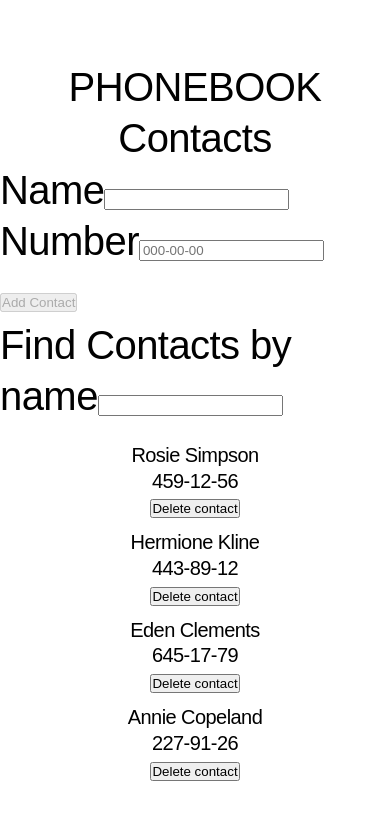
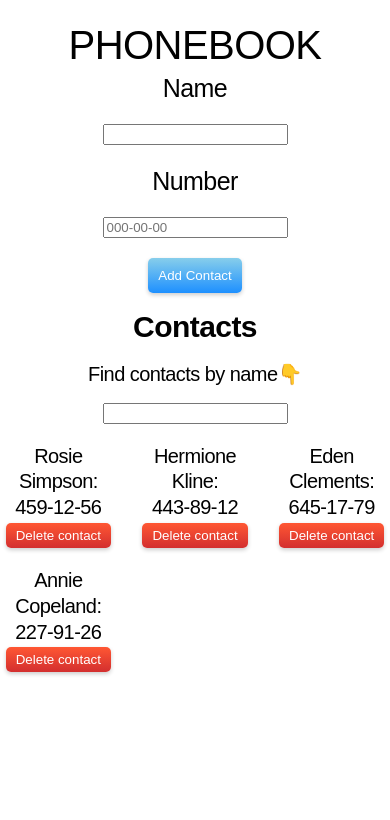
Before and after one commit to Kreal11/goit-react-hw-02-phonebook, a React (Create React App) app: page / in a window 390 px wide. Shown: the top 820 px of the page. Built offline with nearby package versions, Linux system fonts and the light colour scheme.

Commit message:
add styles for 2 task (whole phonebook)

```diff
--- a/src/components/AddContact/AddContact.jsx
+++ b/src/components/AddContact/AddContact.jsx
@@ -1,5 +1,11 @@
 import { Component } from 'react';
 import Notiflix from 'notiflix';
+import {
+  StyledAddContactInput,
+  StyledAddContactForm,
+  StyledAddContactLabel,
+  StyledAddContactButton,
+} from './AddContact.styled';
 
 export class AddContact extends Component {
   state = {
@@ -26,9 +32,11 @@ export class AddContact extends Component {
     const { name, number } = this.state;
     return (
       <div>
-        <form action="">
-          <label htmlFor={crypto.randomUUID()}>Name</label>
-          <input
+        <StyledAddContactForm>
+          <StyledAddContactLabel htmlFor={crypto.randomUUID()}>
+            Name
+          </StyledAddContactLabel>
+          <StyledAddContactInput
             type="text"
             value={name}
             name="name"
@@ -36,8 +44,10 @@ export class AddContact extends Component {
             onChange={this.handleOnChangeInput}
             required
           />
-          <label htmlFor={crypto.randomUUID()}>Number</label>
-          <input
+          <StyledAddContactLabel htmlFor={crypto.randomUUID()}>
+            Number
+          </StyledAddContactLabel>
+          <StyledAddContactInput
             type="tel"
             value={number}
             name="number"
@@ -46,14 +56,14 @@ export class AddContact extends Component {
             placeholder="000-00-00"
             required
           />
-          <button
+          <StyledAddContactButton
             type="button"
             onClick={this.handleOnClick}
             disabled={!name || !name.trim() || !number || !number.trim()}
           >
             Add Contact
-          </button>
-        </form>
+          </StyledAddContactButton>
+        </StyledAddContactForm>
       </div>
     );
   }
--- a/src/components/AddContact/AddContact.styled.js
+++ b/src/components/AddContact/AddContact.styled.js
@@ -0,0 +1,34 @@
+import styled from 'styled-components';
+
+export const StyledAddContactForm = styled.form`
+  display: flex;
+  flex-direction: column;
+  align-items: center;
+  gap: 20px;
+`;
+
+export const StyledAddContactInput = styled.input`
+  max-width: 200px;
+`;
+
+export const StyledAddContactLabel = styled.label`
+  font-size: 25px;
+`;
+
+export const StyledAddContactButton = styled.button`
+  max-width: 100px;
+  padding: 10px;
+  margin: 0 auto;
+  background: linear-gradient(to bottom, #87ceeb, #1e90ff);
+  color: #fff;
+  border-radius: 5px;
+  border: none;
+  cursor: pointer;
+  box-shadow: 0 2px 4px rgba(0, 0, 0, 0.2);
+  transition: transform 0.2s;
+
+  &:active {
+    opacity: 0.7;
+    transform: scale(0.95);
+  }
+`;
--- a/src/components/AllContacts/AllContacts.styled.js
+++ b/src/components/AllContacts/AllContacts.styled.js
@@ -2,10 +2,12 @@ const { default: styled } = require('styled-components');
 
 export const StyledAllContactsUl = styled.ul`
   margin-top: 20px;
+  margin-bottom: 30px;
   font-size: 20px;
-  display: flex;
+  display: grid;
+  grid-template-columns: repeat(3, 1fr);
   flex-direction: column;
   align-items: center;
-  gap: 10px;
+  gap: 20px;
   text-align: center;
 `;
--- a/src/components/App.jsx
+++ b/src/components/App.jsx
@@ -68,7 +68,7 @@ export class App extends Component {
     return (
       <div
         style={{
-          height: '100vh',
+          marginTop: '20px',
           display: 'flex',
           justifyContent: 'center',
           alignItems: 'center',
@@ -78,9 +78,9 @@ export class App extends Component {
         }}
       >
         <h1>PHONEBOOK</h1>
-        <h2>Contacts</h2>
         <div>
           <AddContact addContact={this.handleAddNewContact} />
+
           <SearchContacts changeFilter={this.handlChangeFilter} />
           <AllContacts
             dataContacts={filteredContact}
--- a/src/components/OneContact/OneContact.jsx
+++ b/src/components/OneContact/OneContact.jsx
@@ -1,15 +1,16 @@
 import { Component } from 'react';
+import { OneContactDeleteButton } from './OneContact.styled';
 
 export class OneContact extends Component {
   render() {
     const { id, name, number, deleteContact } = this.props;
     return (
       <li>
-        <p>{name}</p>
+        <p>{name}:</p>
         <p>{number}</p>
-        <button type="button" onClick={() => deleteContact(id)}>
+        <OneContactDeleteButton type="button" onClick={() => deleteContact(id)}>
           Delete contact
-        </button>
+        </OneContactDeleteButton>
       </li>
     );
   }
--- /dev/null
+++ b/src/components/OneContact/OneContact.styled.js
@@ -0,0 +1,19 @@
+import styled from 'styled-components';
+
+export const OneContactDeleteButton = styled.button`
+  max-width: 150px;
+  padding: 5px 10px;
+  margin: 0 auto;
+  background: linear-gradient(to bottom, #ff5733, #d32f2f);
+  color: #fff;
+  border-radius: 5px;
+  border: none;
+  cursor: pointer;
+  box-shadow: 0 2px 4px rgba(0, 0, 0, 0.2);
+  transition: transform 0.2s;
+
+  &:active {
+    opacity: 0.7;
+    transform: scale(0.95);
+  }
+`;
--- a/src/components/SearchContact/SearchContact.jsx
+++ b/src/components/SearchContact/SearchContact.jsx
@@ -1,20 +1,29 @@
 import { Component } from 'react';
+import {
+  StyledSearchWrapper,
+  StyledSearchLabel,
+  StyledContactsHeader,
+  StyledSearchInput,
+} from './SearchContact.styled';
 
 export class SearchContacts extends Component {
   render() {
     const { changeFilter } = this.props;
 
     return (
-      <div>
-        <label htmlFor={crypto.randomUUID()}>Find Contacts by name</label>
-        <input
+      <StyledSearchWrapper>
+        <StyledContactsHeader>Contacts</StyledContactsHeader>
+        <StyledSearchLabel htmlFor={crypto.randomUUID()}>
+          Find contacts by name👇
+        </StyledSearchLabel>
+        <StyledSearchInput
           id={crypto.randomUUID()}
           type="text"
           name="name"
           //   value={name}
           onChange={changeFilter}
         />
-      </div>
+      </StyledSearchWrapper>
     );
   }
 }
--- a/src/components/SearchContact/SearchContact.styled.js
+++ b/src/components/SearchContact/SearchContact.styled.js
@@ -0,0 +1,24 @@
+import styled from 'styled-components';
+
+export const StyledSearchWrapper = styled.div`
+  margin-top: 15px;
+  display: flex;
+  flex-direction: column;
+  gap: 15px;
+`;
+
+export const StyledContactsHeader = styled.h2`
+  font-size: 30px;
+  font-weight: 700;
+  text-align: center;
+`;
+
+export const StyledSearchLabel = styled.label`
+  font-size: 20px;
+  margin: 0 auto;
+`;
+
+export const StyledSearchInput = styled.input`
+  max-width: 200px;
+  margin: 0 auto;
+`;
```
